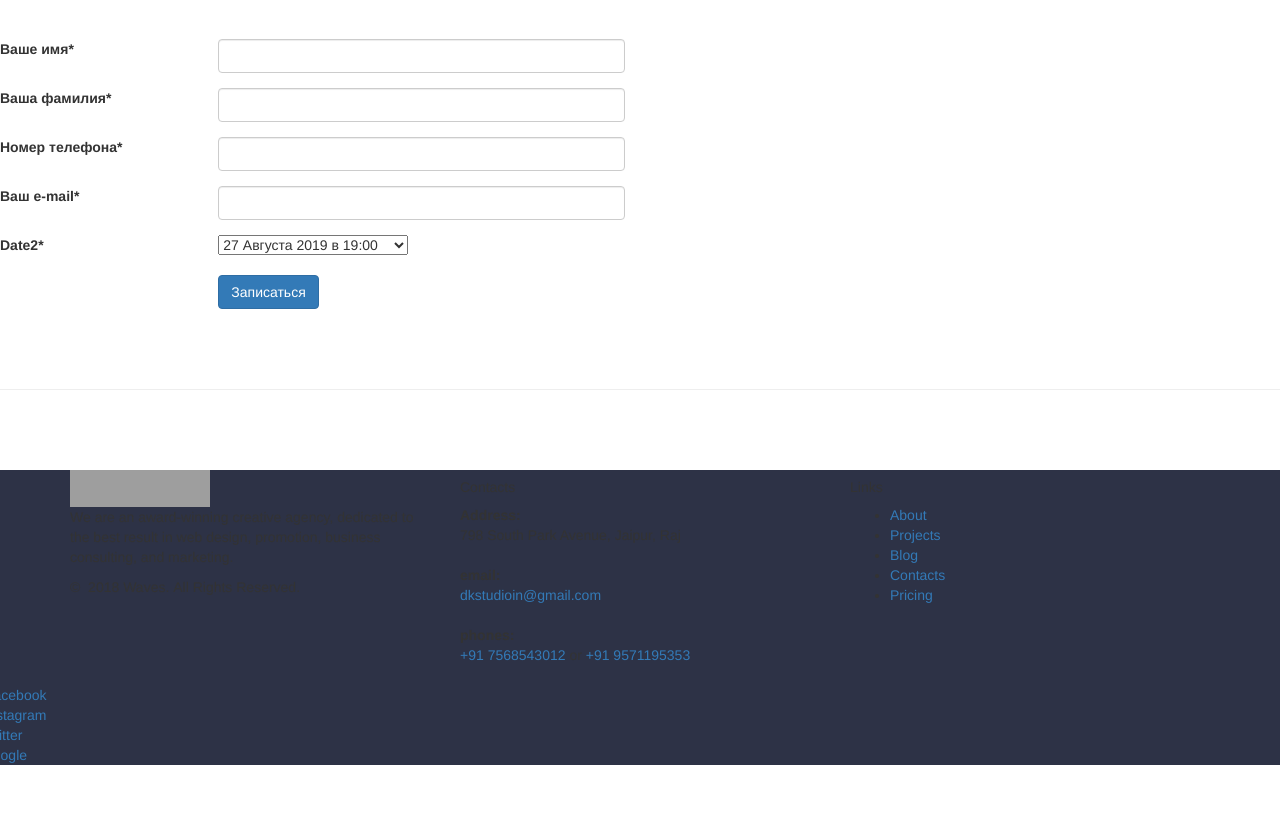
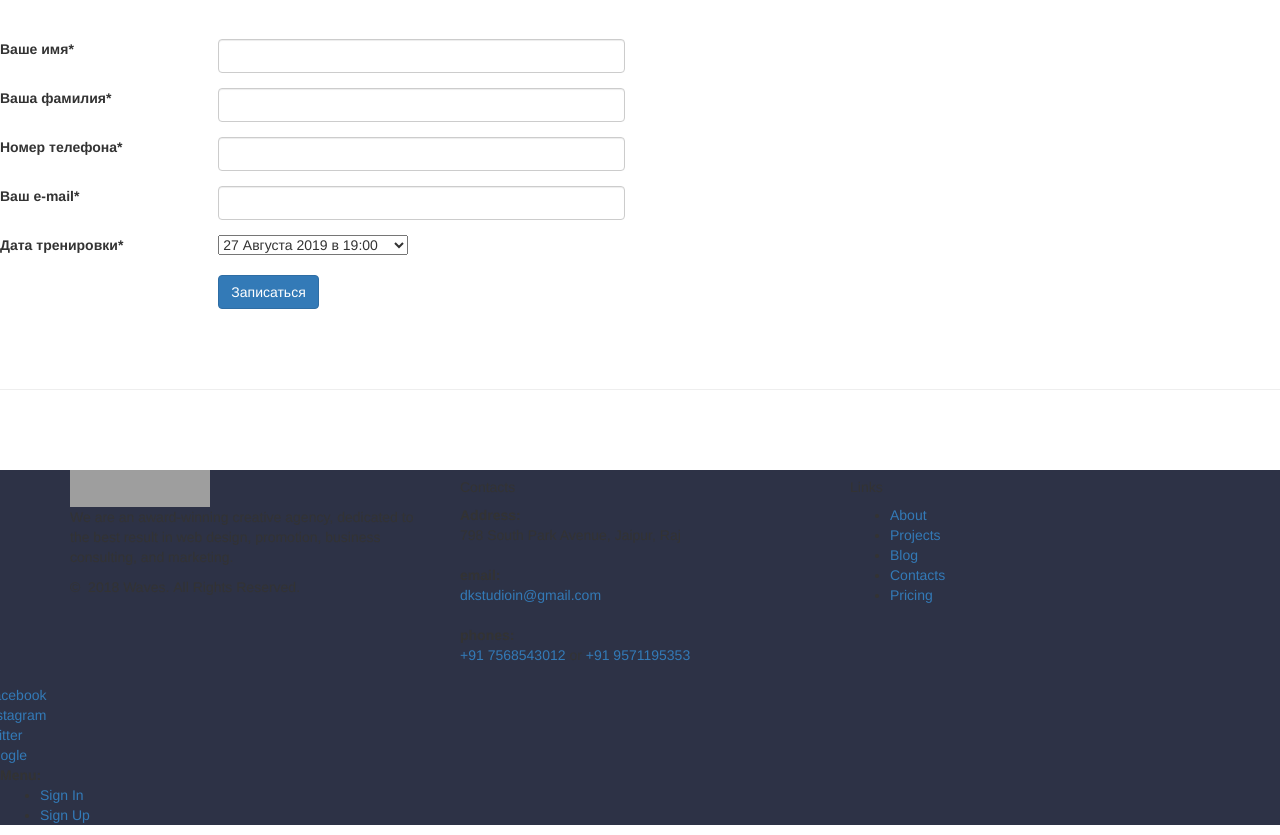
Before and after one commit to stanlys/VRNRUN, a Django app: page /add/ in a window 1280 px wide. Shown: the part 512-1347 px from the top of the page. Before the commit the page ends 1277 px from the top, so only its background shows below. Run offline with Django 3.2, Linux system fonts and the light colour scheme; some libraries are stand-ins or nearby versions; some web fonts are replaced; grey boxes are pictures that could not be loaded.

Commit message:
настроил форму регистрации

```diff
--- a/VRNRUN/urls.py
+++ b/VRNRUN/urls.py
@@ -19,10 +19,12 @@ from VRNRUN.views import index
 from trains.views import FormAddTrains,StaticTrains, FormChoicesDate
 from django.conf import settings
 from django.conf.urls.static import static
+from django.urls import include, path
 
 
 urlpatterns = [
     path('',index,name="Index"),
+    path('accounts/',include('allauth.urls'),name='Account'),
     path('admin/', admin.site.urls, name="Admin"),
     path('add/',FormAddTrains, name="FormAddTrains"),
     path('stat/',FormChoicesDate, name="Statistic")
--- a/VRNRUN/views.py
+++ b/VRNRUN/views.py
@@ -4,4 +4,4 @@ from django.shortcuts import render
 def index(request):
     TEMPLATE_PREVIEW = "index.html"
     form = Trener.objects.filter(isshow=True)
-    return render(request, TEMPLATE_PREVIEW,{'form':form,'count':12//form.count()})
+    return render(request, TEMPLATE_PREVIEW,{'form':form,'count': 12//form.count(),'LOGIN_URL': '/accounts/login/'})
--- a/static/css/main.css
+++ b/static/css/main.css
@@ -8,6 +8,46 @@
 /*body {*/
     /*margin: 0*/
 /*}*/
+
+main
+{
+  width:100%;
+  max-width:460px;
+  margin:8% auto 5%
+}
+
+.login-block
+{
+  background-color:#fff;
+  padding:60px;
+  -webkit-box-shadow:0 3px 50px 0 rgba(0,0,0,.1);
+  box-shadow:0 3px 50px 0 rgba(0,0,0,.1);
+  text-align:center;
+  border-radius:5px
+}
+
+.login-links
+{
+  padding:15px 5px 0;
+  font-size:13px;
+  color:#96a2b2
+}
+.login-links:after
+{
+  content:'';
+  display:table;
+  clear:both
+}
+.login-links a
+{
+  color:#96a2b2;
+  opacity:.9
+}
+.login-links a:hover
+{
+  color:#29aafe;
+  opacity:1
+}
 
 article, aside, details, figcaption, figure, footer, header, main, menu, nav, section, summary {
     display: block
--- a/templates/base.html
+++ b/templates/base.html
@@ -30,7 +30,7 @@
                     <li><a href="#users"><span class="link-text">Участники</span></a></li>
                     <li><a href="#result"><span class="link-text">События</span></a></li>
                     <li><a href="#volunteer-sec"><span class="link-text">Статьи</span></a></li>
-                    <li><a href="#contacts-sec"><span class="link-text">Личный кабинет</span></a></li>
+                    <li><a href="{{ LOGIN_URL }}"><span class="link-text">Личный кабинет</span></a></li>
             </ul>
         </nav>
     </div>
@@ -87,6 +87,8 @@
       </a>
     </div><!-- /.carousel -->
 
+    {% block content %}
+    {% endblock %}
 
     <!-- Marketing messaging and featurettes
     ================================================== -->
@@ -153,9 +155,20 @@
           <div class="col"><a class="social-inner" href="#"><span class="icon mdi mdi-twitter"></span><span>twitter</span></a></div>
           <div class="col"><a class="social-inner" href="#"><span class="icon mdi mdi-youtube-play"></span><span>google</span></a></div>
         </div>
+    <div>
+      <strong>Menu:</strong>
+      <ul>
+        {% if user.is_authenticated %}
+        <li><a href="{% url 'account_email' %}">Change E-mail</a></li>
+        <li><a href="{% url 'account_logout' %}">Sign Out</a></li>
+        {% else %}
+        <li><a href="{% url 'account_login' %}">Sign In</a></li>
+        <li><a href="{% url 'account_signup' %}">Sign Up</a></li>
+        {% endif %}
+      </ul>
+    </div>
       </footer>
 
-    </div><!-- /.container -->
 
 
 </div>
--- a/templates/index.html
+++ b/templates/index.html
@@ -1,5 +1,7 @@
 {% extends 'base.html' %}
 {% load staticfiles %}
+{% block content %}
+{% endblock %}
 
 {% block teacher %}
     <div class="container marketing" id="users">
--- a/trains/forms.py
+++ b/trains/forms.py
@@ -67,8 +67,7 @@ class AddTrains(forms.Form):
     phone = forms.CharField(label='Номер телефона')
     email = forms.EmailField(label='Ваш e-mail')
     day = maketrainslist(15)
-    date2 = forms.ChoiceField(choices=day)
-    # date = forms.DateField(widget=forms.DateInput(attrs={'type': 'date'} ))
+    date2 = forms.ChoiceField(choices=day, label='Дата тренировки')
 
     def save(self):
         print('Save - AddTrains')
@@ -118,6 +117,5 @@ class ChooseTrainDate(forms.Form):
     def save(self):
         print('Save - ChooseTrainDate')
 
-
 class IWANTRUN(forms.Form):
     pass
--- a/trains/views.py
+++ b/trains/views.py
@@ -31,11 +31,4 @@ def FormChoicesDate(request):
 
 def StaticTrains(request):
     TrainsList.objects.filter(id=1).delete()
-    # ppp = TrainsList.objects.filter(trainsday__month=8)
-    # ppp = TrainsLog.objects.filter(istrain=True)
     return HttpResponse( "Hello, world. {} You're at the poll index.".format(TrainsList.objects.all().count()))
-
-def TrenerList(request):
-    TEMPLATE_PREVIEW = 'treners.html'
-    form = Trener.objects.filter(isshow=True)
-    return render(request,TEMPLATE_PREVIEW,{'form': form})
```
Also changed, not shown: VRNRUN/settings.py (+25 -2 lines), db.sqlite3, static/img/login.png (added).
